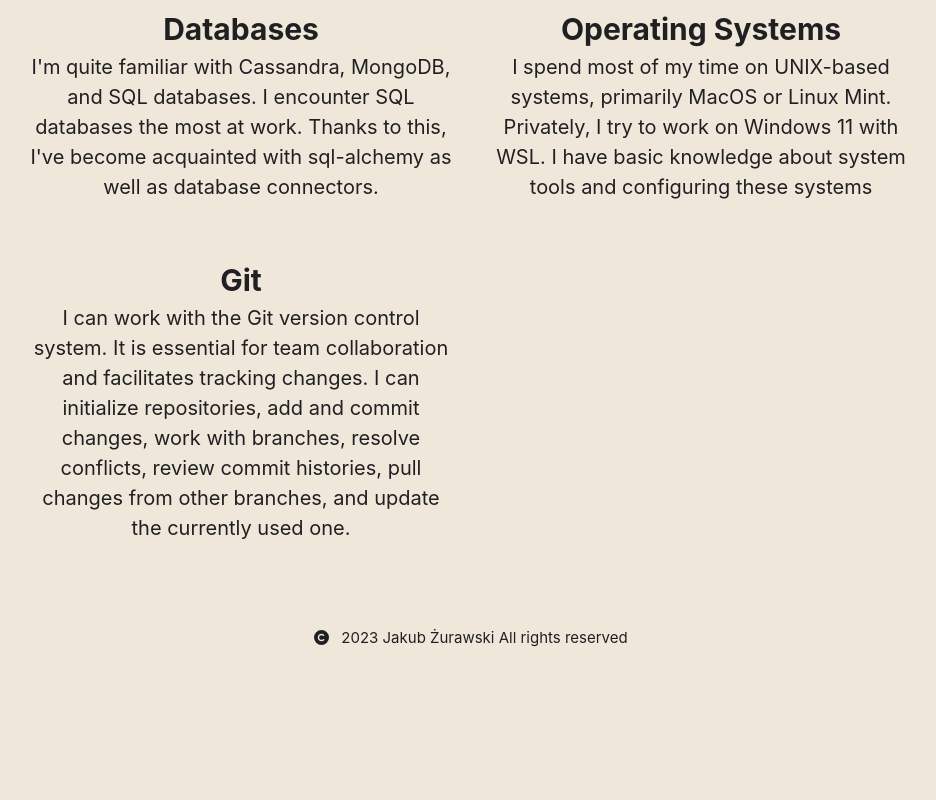
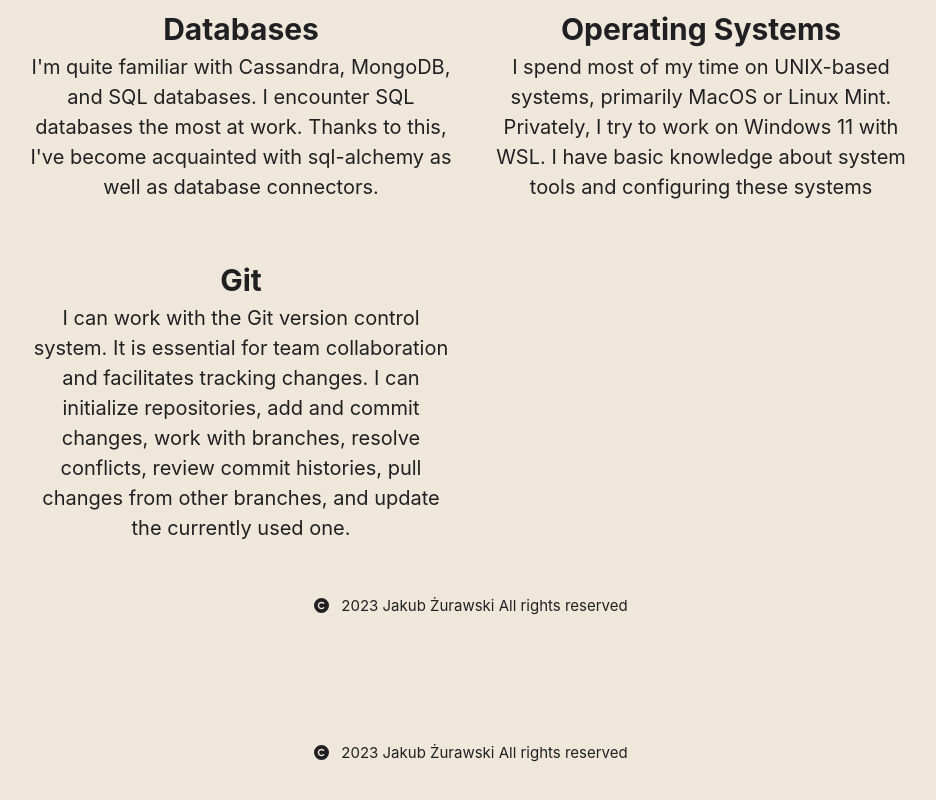
Before and after one commit to Jusiiek/my_page, a Next.js app: page /skills in a window 1280 px wide. Shown: the part 910-1710 px from the top of the page, without its empty margins (169-1105 px from the left). Before the commit the page ends 1624 px from the top, so only its background shows below. Built offline with nearby package versions, Linux system fonts and the light colour scheme.

Commit message:
moved copyrights

```diff
--- a/src/app/not-found.tsx
+++ b/src/app/not-found.tsx
@@ -3,6 +3,7 @@ import Link from 'next/link'
 import {Space, Row} from "antd";
 import {useLanguage} from "@/providers/language_provider";
 import React from "react";
+import Copyright from "@/components/copyright";
 
 export default function NotFound() {
     const {translate} = useLanguage();
@@ -20,6 +21,7 @@ export default function NotFound() {
                     </button>
                 </Link>
             </Row>
+            <Copyright/>
         </Space>
     )
 }
--- a/src/app/page.tsx
+++ b/src/app/page.tsx
@@ -35,6 +35,7 @@ import {useLanguage} from "@/providers/language_provider";
 import Layout from "@/layouts/layout";
 
 import ProfileImage from '@/images/prof_2.jpg'
+import Copyright from "@/components/copyright";
 
 export default function Home() {
     const windowSize = WindowSize();
@@ -169,6 +170,7 @@ export default function Home() {
                             </h2>
                         </a>
                     </Row>
+                    <Copyright/>
                 </Space>
             </main>
         </Layout>
--- a/src/app/portfolio/page.tsx
+++ b/src/app/portfolio/page.tsx
@@ -12,6 +12,7 @@ import CHAT_APP_IMAGE from '@/images/chat_app_2.jpg';
 import DC_BOT_IMAGE from '@/images/dc_bot.png';
 
 import Layout from "@/layouts/layout";
+import Copyright from "@/components/copyright";
 
 export default function Portfolio(): React.JSX.Element {
     const windowSize = WindowSize();
@@ -60,6 +61,7 @@ export default function Portfolio(): React.JSX.Element {
                             </Col>
                         )}
                     </Row>)}
+                <Copyright/>
             </Space>
         </Layout>
     )
--- a/src/app/skills/page.tsx
+++ b/src/app/skills/page.tsx
@@ -18,6 +18,7 @@ import {CONFIG} from "@/config/config";
 import {useLanguage} from "@/providers/language_provider";
 
 import Layout from "@/layouts/layout";
+import Copyright from "@/components/copyright";
 
 export default function Skills(): React.JSX.Element {
     const windowSize = WindowSize();
@@ -132,6 +133,7 @@ export default function Skills(): React.JSX.Element {
                                 </Row>
                             </Col>)}
                     </Row>)}
+                <Copyright/>
             </Space>
         </Layout>
     )
```
